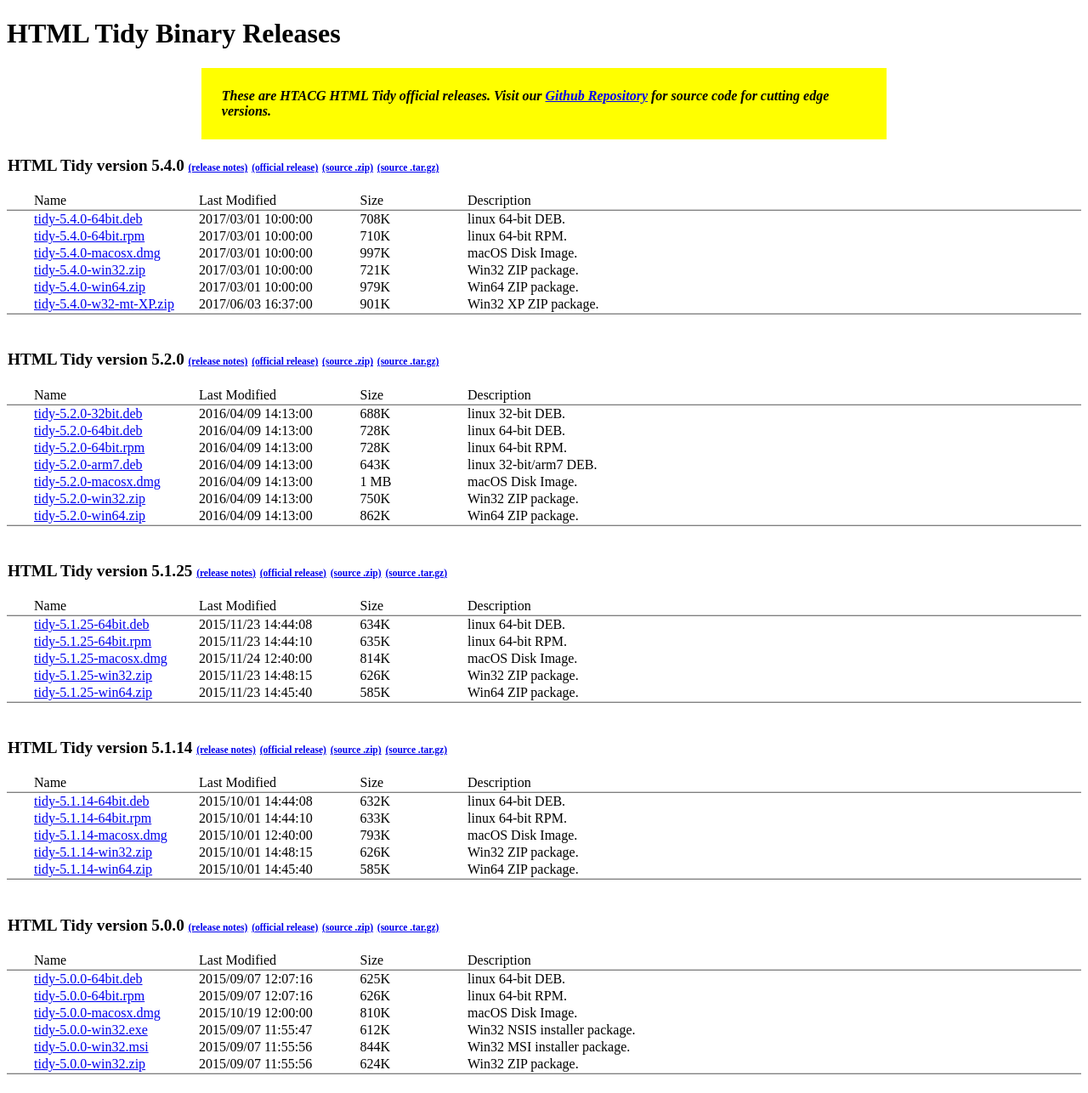
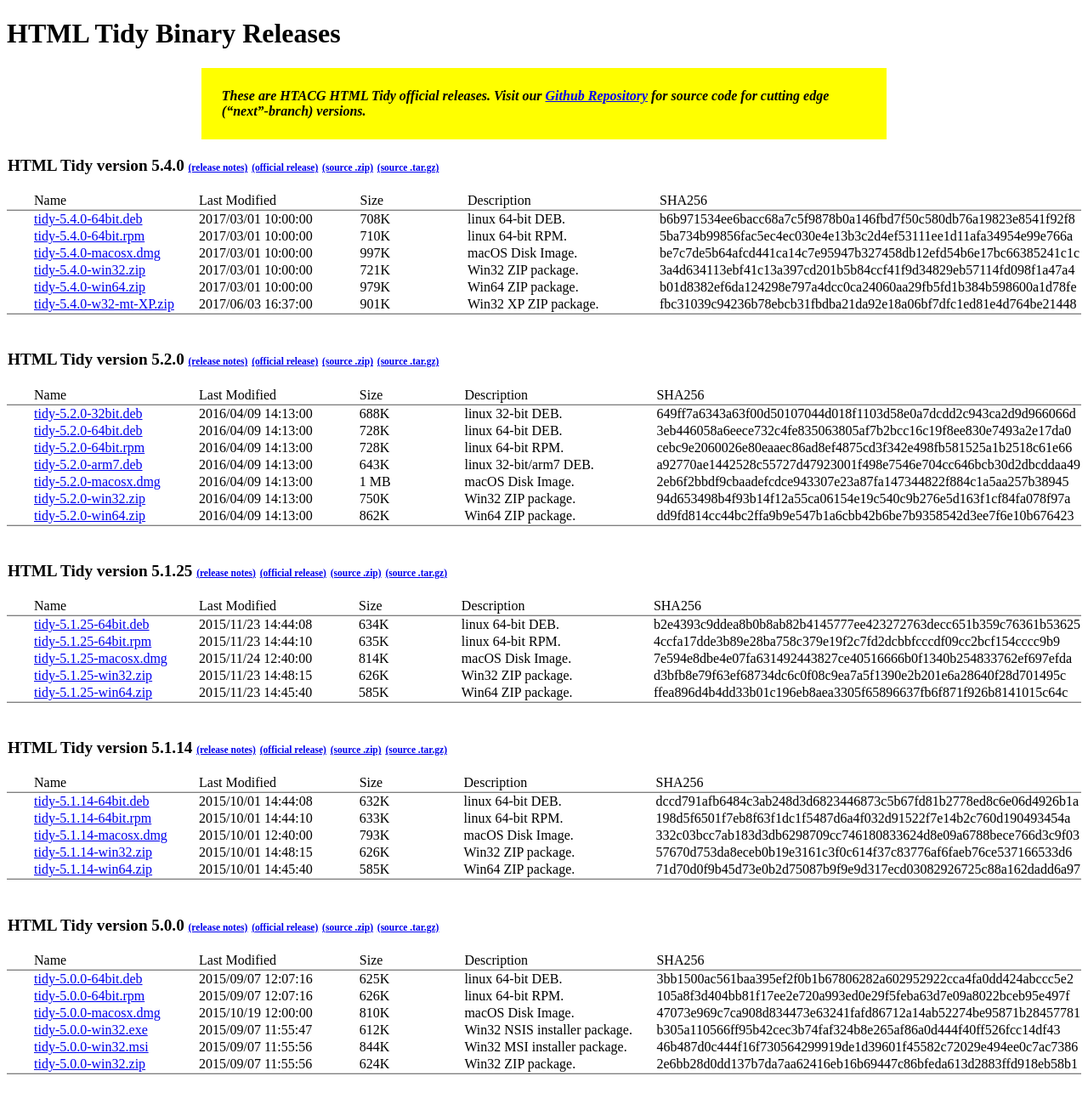
Before and after one commit to htacg/html-tidy.org.binaries, a Jekyll site: the page built from index.html, in a window 1280 px wide. Shown: the whole page at 85% size. Built offline with Jekyll 4.4.1, drawn with Linux system fonts in a browser that asks for light colours.

Commit message:
Update site to allow SHA-256 hashes; add hashes for existing releases.

```diff
--- a/_data/tidy.yml
+++ b/_data/tidy.yml
@@ -6,31 +6,37 @@
       filesize: 708K
       modified: 2017/03/01 10:00:00
       describe: linux 64-bit DEB.
+      sha256: b6b971534ee6bacc68a7c5f9878b0a146fbd7f50c580db76a19823e8541f92f8
 
     - filename: tidy-5.4.0-64bit.rpm
       filesize: 710K
       modified: 2017/03/01 10:00:00
       describe: linux 64-bit RPM.
+      sha256: 5ba734b99856fac5ec4ec030e4e13b3c2d4ef53111ee1d11afa34954e99e766a
 
     - filename: tidy-5.4.0-macosx.dmg
       filesize: 997K
       modified: 2017/03/01 10:00:00
       describe: macOS Disk Image.
+      sha256: be7c7de5b64afcd441ca14c7e95947b327458db12efd54b6e17bc66385241c1c
 
     - filename: tidy-5.4.0-win32.zip
       filesize: 721K
       modified: 2017/03/01 10:00:00
       describe: Win32 ZIP package.
+      sha256: 3a4d634113ebf41c13a397cd201b5b84ccf41f9d34829eb57114fd098f1a47a4
 
     - filename: tidy-5.4.0-win64.zip
       filesize: 979K
       modified: 2017/03/01 10:00:00
       describe: Win64 ZIP package.
+      sha256: b01d8382ef6da124298e797a4dcc0ca24060aa29fb5fd1b384b598600a1d78fe
 
     - filename: tidy-5.4.0-w32-mt-XP.zip
       filesize: 901K
       modified: 2017/06/03 16:37:00
       describe: Win32 XP ZIP package.
+      sha256: fbc31039c94236b78ebcb31fbdba21da92e18a06bf7dfc1ed81e4d764be21448
 
 - release: 5.2.0
   heading: HTML Tidy version 5.2.0
@@ -40,36 +46,43 @@
       filesize: 688K
       modified: 2016/04/09 14:13:00
       describe: linux 32-bit DEB.
+      sha256: 649ff7a6343a63f00d50107044d018f1103d58e0a7dcdd2c943ca2d9d966066d
 
     - filename: tidy-5.2.0-64bit.deb
       filesize: 728K
       modified: 2016/04/09 14:13:00
       describe: linux 64-bit DEB.
+      sha256: 3eb446058a6eece732c4fe835063805af7b2bcc16c19f8ee830e7493a2e17da0
 
     - filename: tidy-5.2.0-64bit.rpm
       filesize: 728K
       modified: 2016/04/09 14:13:00
       describe: linux 64-bit RPM.
+      sha256: cebc9e2060026e80eaaec86ad8ef4875cd3f342e498fb581525a1b2518c61e66
 
     - filename: tidy-5.2.0-arm7.deb
       filesize: 643K
       modified: 2016/04/09 14:13:00
       describe: linux 32-bit/arm7 DEB.
+      sha256: a92770ae1442528c55727d47923001f498e7546e704cc646bcb30d2dbcddaa49
 
     - filename: tidy-5.2.0-macosx.dmg
       filesize: 1 MB
       modified: 2016/04/09 14:13:00
       describe: macOS Disk Image.
+      sha256: 2eb6f2bbdf9cbaadefcdce943307e23a87fa147344822f884c1a5aa257b38945
 
     - filename: tidy-5.2.0-win32.zip
       filesize: 750K
       modified: 2016/04/09 14:13:00
       describe: Win32 ZIP package.
+      sha256: 94d653498b4f93b14f12a55ca06154e19c540c9b276e5d163f1cf84fa078f97a
 
     - filename: tidy-5.2.0-win64.zip
       filesize: 862K
       modified: 2016/04/09 14:13:00
       describe: Win64 ZIP package.
+      sha256: dd9fd814cc44bc2ffa9b9e547b1a6cbb42b6be7b9358542d3ee7f6e10b676423
 
 - release: 5.1.25
   heading: HTML Tidy version 5.1.25
@@ -79,26 +92,31 @@
       filesize: 634K
       modified: 2015/11/23 14:44:08
       describe: linux 64-bit DEB.
+      sha256: b2e4393c9ddea8b0b8ab82b4145777ee423272763decc651b359c76361b53625
 
     - filename: tidy-5.1.25-64bit.rpm
       filesize: 635K
       modified: 2015/11/23 14:44:10
       describe: linux 64-bit RPM.
+      sha256: 4ccfa17dde3b89e28ba758c379e19f2c7fd2dcbbfcccdf09cc2bcf154cccc9b9
 
     - filename: tidy-5.1.25-macosx.dmg
       filesize: 814K
       modified: 2015/11/24 12:40:00
       describe: macOS Disk Image.
+      sha256: 7e594e8dbe4e07fa631492443827ce40516666b0f1340b254833762ef697efda
 
     - filename: tidy-5.1.25-win32.zip
       filesize: 626K
       modified: 2015/11/23 14:48:15
       describe: Win32 ZIP package.
+      sha256: d3bfb8e79f63ef68734dc6c0f08c9ea7a5f1390e2b201e6a28640f28d701495c
 
     - filename: tidy-5.1.25-win64.zip
       filesize: 585K
       modified: 2015/11/23 14:45:40
       describe: Win64 ZIP package.
+      sha256: ffea896d4b4dd33b01c196eb8aea3305f65896637fb6f871f926b8141015c64c
 
 - release: 5.1.14
   heading: HTML Tidy version 5.1.14
@@ -108,26 +126,31 @@
       filesize: 632K
       modified: 2015/10/01 14:44:08
       describe: linux 64-bit DEB.
+      sha256: dccd791afb6484c3ab248d3d6823446873c5b67fd81b2778ed8c6e06d4926b1a
 
     - filename: tidy-5.1.14-64bit.rpm
       filesize: 633K
       modified: 2015/10/01 14:44:10
       describe: linux 64-bit RPM.
+      sha256: 198d5f6501f7eb8f63f1dc1f5487d6a4f032d91522f7e14b2c760d190493454a
 
     - filename: tidy-5.1.14-macosx.dmg
       filesize: 793K
       modified: 2015/10/01 12:40:00
       describe: macOS Disk Image.
+      sha256: 332c03bcc7ab183d3db6298709cc746180833624d8e09a6788bece766d3c9f03
 
     - filename: tidy-5.1.14-win32.zip
       filesize: 626K
       modified: 2015/10/01 14:48:15
       describe: Win32 ZIP package.
+      sha256: 57670d753da8eceb0b19e3161c3f0c614f37c83776af6faeb76ce537166533d6
 
     - filename: tidy-5.1.14-win64.zip
       filesize: 585K
       modified: 2015/10/01 14:45:40
       describe: Win64 ZIP package.
+      sha256: 71d70d0f9b45d73e0b2d75087b9f9e9d317ecd03082926725c88a162dadd6a97
 
 - release: 5.0.0
   heading: HTML Tidy version 5.0.0
@@ -137,28 +160,34 @@
       filesize: 625K
       modified: 2015/09/07 12:07:16
       describe: linux 64-bit DEB.
+      sha256: 3bb1500ac561baa395ef2f0b1b67806282a602952922cca4fa0dd424abccc5e2
 
     - filename: tidy-5.0.0-64bit.rpm
       filesize: 626K
       modified: 2015/09/07 12:07:16
       describe: linux 64-bit RPM.
+      sha256: 105a8f3d404bb81f17ee2e720a993ed0e29f5feba63d7e09a8022bceb95e497f
 
     - filename: tidy-5.0.0-macosx.dmg
       filesize: 810K
       modified: 2015/10/19 12:00:00
       describe: macOS Disk Image.
+      sha256: 47073e969c7ca908d834473e63241fafd86712a14ab52274be95871b28457781
 
     - filename: tidy-5.0.0-win32.exe
       filesize: 612K
       modified: 2015/09/07 11:55:47
       describe: Win32 NSIS installer package.
+      sha256: b305a110566ff95b42cec3b74faf324b8e265af86a0d444f40ff526fcc14df43
 
     - filename: tidy-5.0.0-win32.msi
       filesize: 844K
       modified: 2015/09/07 11:55:56
       describe: Win32 MSI installer package.
+      sha256: 46b487d0c444f16f730564299919de1d39601f45582c72029e494ee0c7ac7386
 
     - filename: tidy-5.0.0-win32.zip
       filesize: 624K
       modified: 2015/09/07 11:55:56
       describe: Win32 ZIP package.
+      sha256: 2e6bb28d0dd137b7da7aa62416eb16b69447c86bfeda613d2883ffd918eb58b1
--- a/_sass/site.scss
+++ b/_sass/site.scss
@@ -23,8 +23,9 @@
 
 		td { width: 15%; min-width: 12em; }
 		td + td { width: 15%; min-width: 11em;}
-		td + td + td { width: 10%; min-width: 4em; }
-		td + td + td + td { width: auto; }
+		td + td + td { width: 10%; min-width: 5em; }
+		td + td + td + td { width: 15%; min-width: 14em; }
+		td + td + td + td + td { width: auto; }
 	}
 }
 
--- a/index.html
+++ b/index.html
@@ -7,7 +7,7 @@
 <p class="note">
     These are HTACG HTML Tidy official releases. Visit our
     <a href="https://github.com/htacg/tidy-html5">Github Repository</a>
-    for source code for cutting edge versions.
+    for source code for cutting edge (“next”-branch) versions.
 </p>
 
 {% for release in site.data.tidy %}
@@ -31,6 +31,7 @@
                 <td>Last Modified</td>
                 <td>Size</td>
                 <td>Description</td>
+                <td>SHA256</td>
             </tr>
         </thead>
         <tbody>
@@ -40,6 +41,7 @@
                 <td>{{binary.modified}}</td>
                 <td>{{binary.filesize}}</td>
                 <td>{{binary.describe}}</td>
+                <td>{{binary.sha256}}</td>
             </tr>
             {% endfor %}
         </tbody>
```
